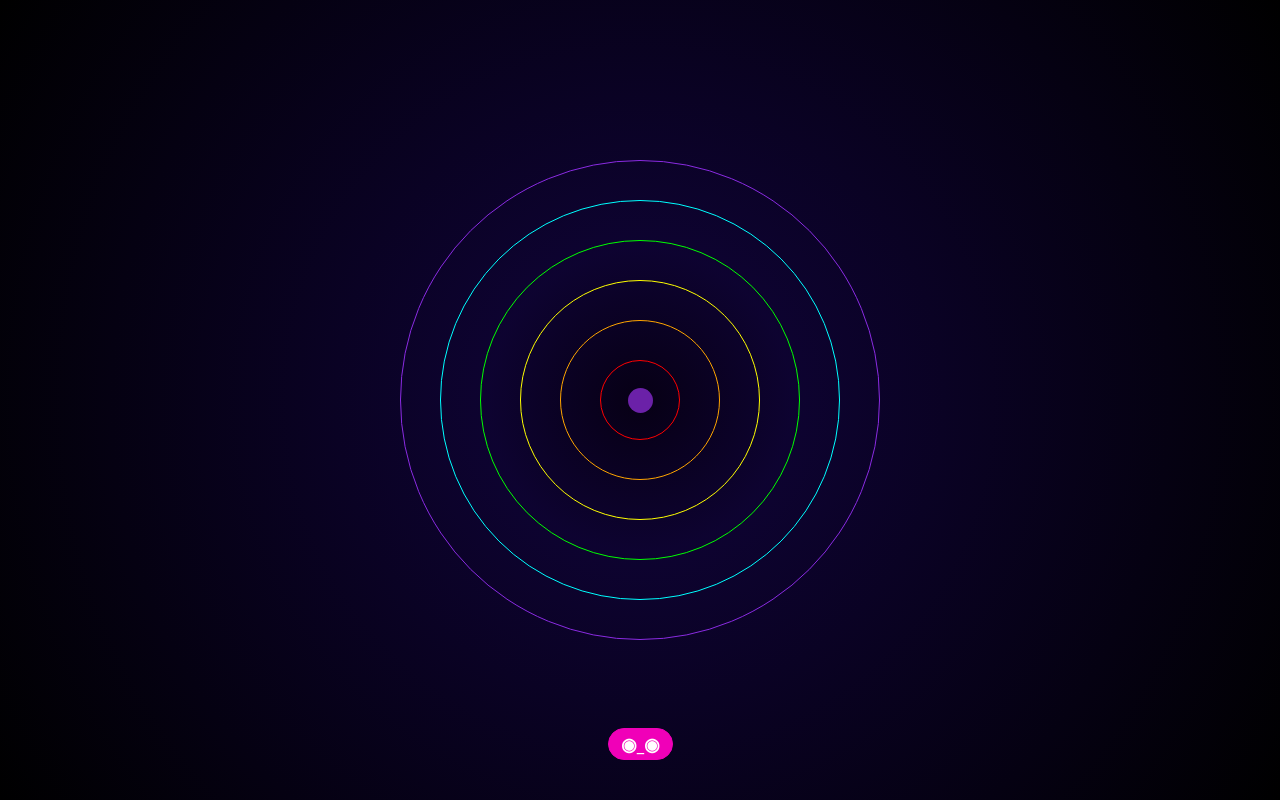
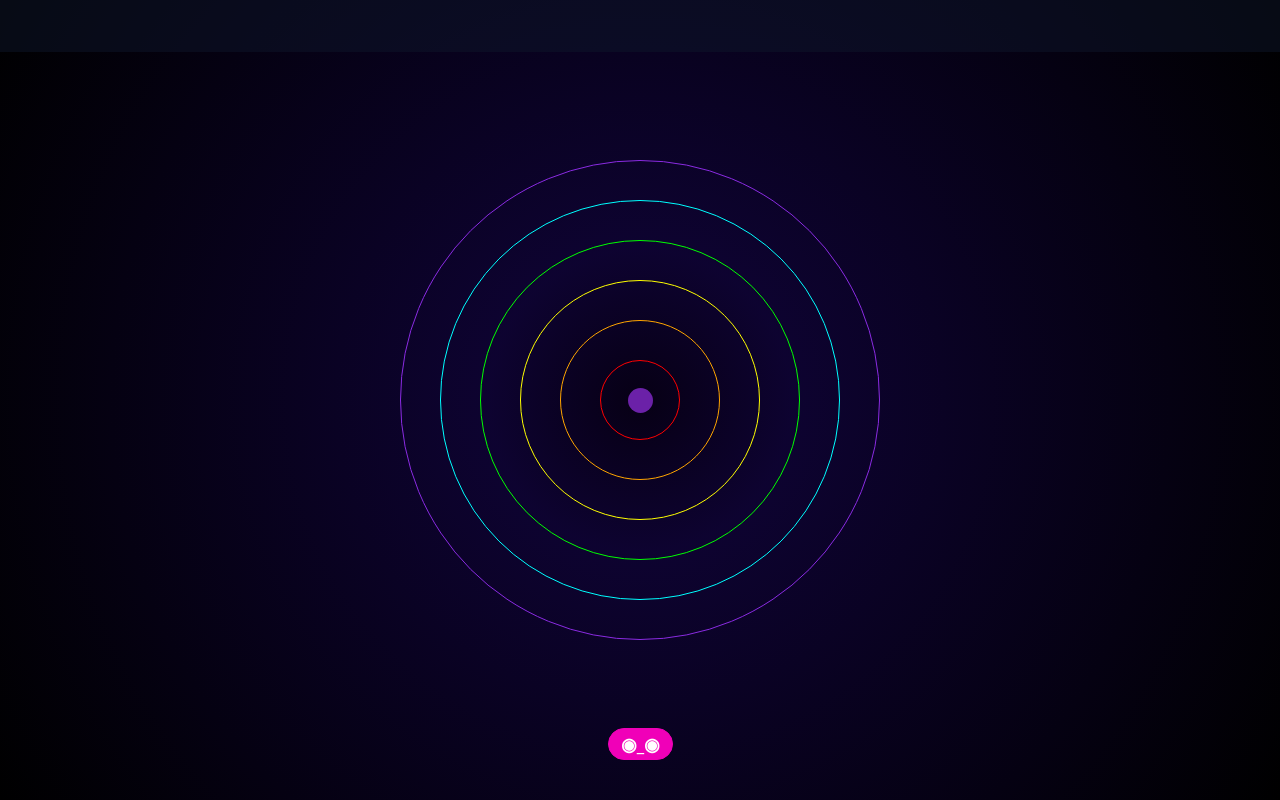
Before and after one commit to WaveDream/dream-sequence, a SvelteKit app in the folder wavedream.space/: page /create in a window 1280 px wide. Built offline with nearby package versions, Linux system fonts and the light colour scheme.

Commit message:
update multiple files

```diff
--- a/wavedream.space/src/routes/+layout.svelte
+++ b/wavedream.space/src/routes/+layout.svelte
@@ -3,4 +3,14 @@
   import "@fontsource/jura"
 </script>
 
+
 <slot />
+<div id="navbar" class="flex w-screen h-[52px] opacity-50 bg-slate-900"></div>
+
+<style lang="postcss">
+#navbar {
+    position: fixed;
+    top: 0;
+    left: 0;
+}
+</style>
--- a/wavedream.space/src/routes/create/+page.svelte
+++ b/wavedream.space/src/routes/create/+page.svelte
@@ -13,7 +13,7 @@
     {/each}
     <div id="center-node" class="bg-purple-800 w-[25px] h-[25px] rounded-full"></div>
 
-    <button class="btn rounded-full btn-secondary btn-sm text-lg" disabled={button_Bool} id="scrollButton" on:click={OrbStepper}>◉_◉</button>
+    <button class="btn rounded-full btn-secondary btn-sm text-lg" id="scrollButton" on:click={OrbStepper}>◉_◉</button>
 </div>
 <!-- Styling  -->
 <style>
--- a/wavedream.space/src/routes/learn/+page.svelte
+++ b/wavedream.space/src/routes/learn/+page.svelte
@@ -3,16 +3,19 @@
 
 import { request, gql } from 'graphql-request'
 
+let pageKey = "EDC"
+
 const query = gql`
-query content_page_wikipage($id: ID!) {
-  values: page(where: {id: $id}) {
-    wikipage
+query content_waveWiki_wikipage($id: ID!) {
+  values: waveWiki(where: {id: $id}) {
+    wikipage(pageKey: "${pageKey}")
   }
 }
 `;
 
 
 let body = "";
+let title = "";
 
 
 const loadWikiPage = async () =>  {
@@ -21,14 +24,16 @@ const loadWikiPage = async () =>  {
     id: 'clh6v2clsfi880bljiqou8xa2'
   });
   body = values.wikipage.source;
+  title = values.wikipage.title;
   console.log(values);
 };
 loadWikiPage();
 </script>
 
-<div class="flex justify-center">
-  <div class="justify-center card w-96 bg-neutral shadow-xl">
+<div class="flex h-screen justify-center">
+  <div class="justify-center card w-96 h-96 bg-neutral shadow-xl">
     <div class="card-body">
+      <h2 class="card-title">{title}</h2>
       <p>{body}</p>
     </div>
   </div>
```
Also changed, not shown: wavedream.space/src/routes/+page.svelte (+7 -3 lines), 1 other file (tests, documents, lock files or other folders).
